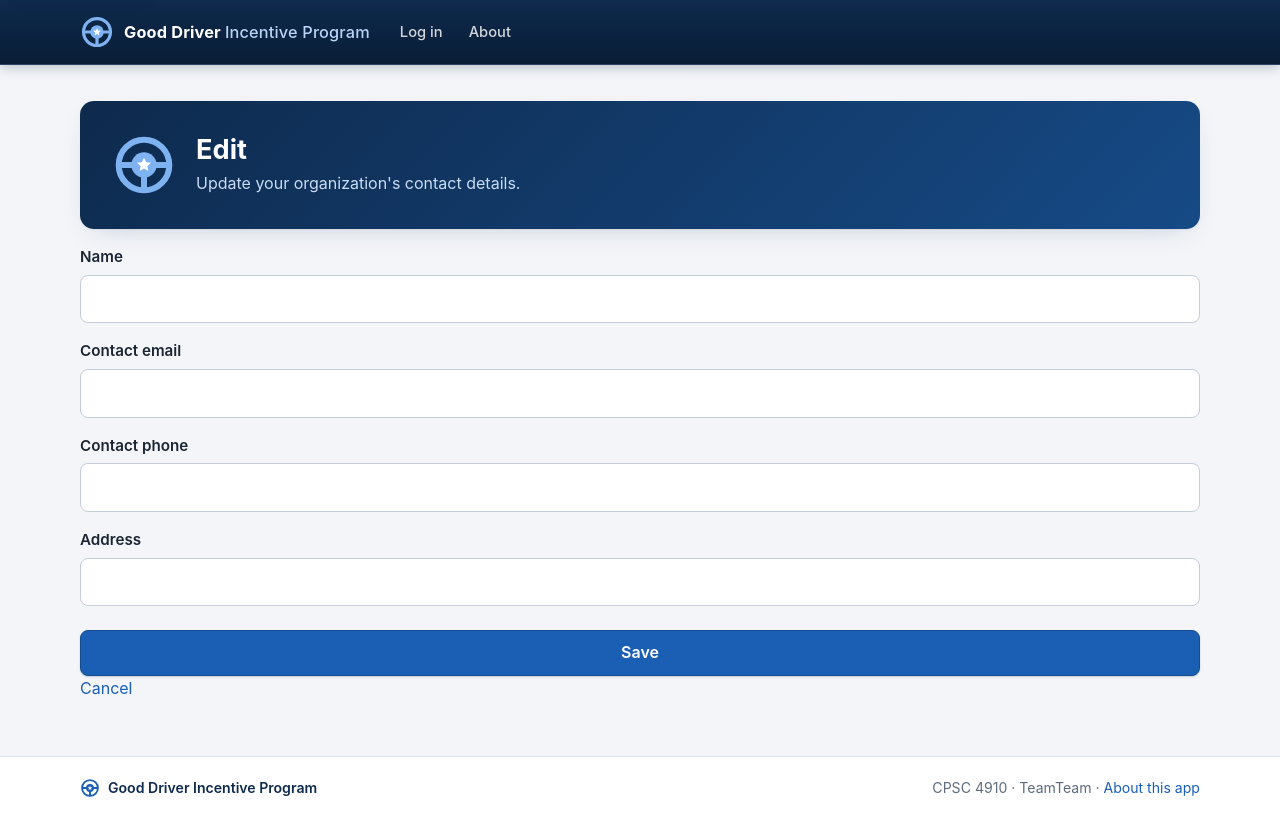
After one commit to nando727/TeamTeam-4910-Project, a Node server app: template src/views/sponsor/organization-edit.ejs in a window 1280 px wide. The commit adds this page. Run offline with Node 20, Linux system fonts and the light colour scheme; the template is opened without the code that fills it, so the values that code supplies are empty.

Commit message:
organization edits functionality added

```diff
--- a/src/app.js
+++ b/src/app.js
@@ -141,6 +141,74 @@ app.get('/organization', requireLogin, requireSponsor, async (req, res, next) =>
   } catch (err) { next(err); }
 });
 
+function renderOrganizationEdit(req, res, organization, values, error = null, status = 200) {
+  return res.status(status).render('sponsor/organization-edit', {
+    organization, values, error, formToken: formToken(req),
+  });
+}
+
+app.get('/organization/edit', requireLogin, requireSponsor, async (req, res, next) => {
+  try {
+    const rows = await db.query(
+      'SELECT id, name, contact_email, contact_phone, address, status FROM sponsors WHERE id = ?',
+      [req.session.user.sponsorId]
+    );
+    const organization = rows[0];
+    if (!organization) return res.status(404).send('Organization not found.');
+    renderOrganizationEdit(req, res, organization, {
+      name: organization.name,
+      contact_email: organization.contact_email,
+      contact_phone: organization.contact_phone || '',
+      address: organization.address,
+    });
+  } catch (err) { next(err); }
+});
+
+app.post('/organization/edit', requireLogin, requireSponsor, requireFormToken, async (req, res, next) => {
+  const read = (key) => (typeof req.body[key] === 'string' ? req.body[key].trim() : '');
+  const values = {
+    name: read('name'),
+    contact_email: read('contact_email'),
+    contact_phone: read('contact_phone'),
+    address: read('address'),
+  };
+
+  let organization;
+  try {
+    const rows = await db.query(
+      'SELECT id, name, contact_email, contact_phone, address, status FROM sponsors WHERE id = ?',
+      [req.session.user.sponsorId]
+    );
+    organization = rows[0];
+    if (!organization) return res.status(404).send('Organization not found.');
+  } catch (err) { return next(err); }
+
+  if (
+    !values.name || values.name.length > 255 ||
+    !values.contact_email || values.contact_email.length > 255 ||
+    !/^[^\s@]+@[^\s@]+\.[^\s@]+$/.test(values.contact_email) ||
+    values.contact_phone.length > 32 ||
+    !values.address || values.address.length > 255
+  ) {
+    return renderOrganizationEdit(req, res, organization, values,
+      'Enter a name, a valid contact email, and an address (phone is optional).', 400);
+  }
+
+  try {
+    await db.query(
+      'UPDATE sponsors SET name = ?, contact_email = ?, contact_phone = ?, address = ? WHERE id = ?',
+      [values.name, values.contact_email, values.contact_phone || null, values.address, req.session.user.sponsorId]
+    );
+    res.redirect('/organization');
+  } catch (err) {
+    if (err.code === 'ER_DUP_ENTRY') {
+      return renderOrganizationEdit(req, res, organization, values,
+        'That contact email is already in use by another organization.', 409);
+    }
+    next(err);
+  }
+});
+
 app.use((err, req, res, next) => {
   console.error(err);
   res.status(500).send('Something went wrong.');
--- /dev/null
+++ b/src/views/sponsor/organization-edit.ejs
@@ -0,0 +1,32 @@
+<%- include('../partials/head', { title: 'Edit Organization' }) %>
+  <section class="hero">
+    <%- include('../partials/shield') %>
+    <div>
+      <h1>Edit <%= organization.name %></h1>
+      <p>Update your organization's contact details.</p>
+    </div>
+  </section>
+
+  <% if (error) { %>
+    <p class="error"><%= error %></p>
+  <% } %>
+
+  <form method="POST" action="/organization/edit">
+    <input type="hidden" name="token" value="<%= formToken %>">
+
+    <label for="name">Name</label>
+    <input type="text" id="name" name="name" value="<%= values.name %>" maxlength="255" required>
+
+    <label for="contact_email">Contact email</label>
+    <input type="email" id="contact_email" name="contact_email" value="<%= values.contact_email %>" maxlength="255" required>
+
+    <label for="contact_phone">Contact phone</label>
+    <input type="text" id="contact_phone" name="contact_phone" value="<%= values.contact_phone %>" maxlength="32">
+
+    <label for="address">Address</label>
+    <input type="text" id="address" name="address" value="<%= values.address %>" maxlength="255" required>
+
+    <button type="submit">Save</button>
+    <a href="/organization">Cancel</a>
+  </form>
+<%- include('../partials/foot') %>
--- a/src/views/sponsor/organization.ejs
+++ b/src/views/sponsor/organization.ejs
@@ -17,5 +17,6 @@
     </tbody>
   </table>
 
+  <p><a href="/organization/edit">Edit organization info</a></p>
   <p><a href="/">&larr; Back to home</a></p>
 <%- include('../partials/foot') %>
```
